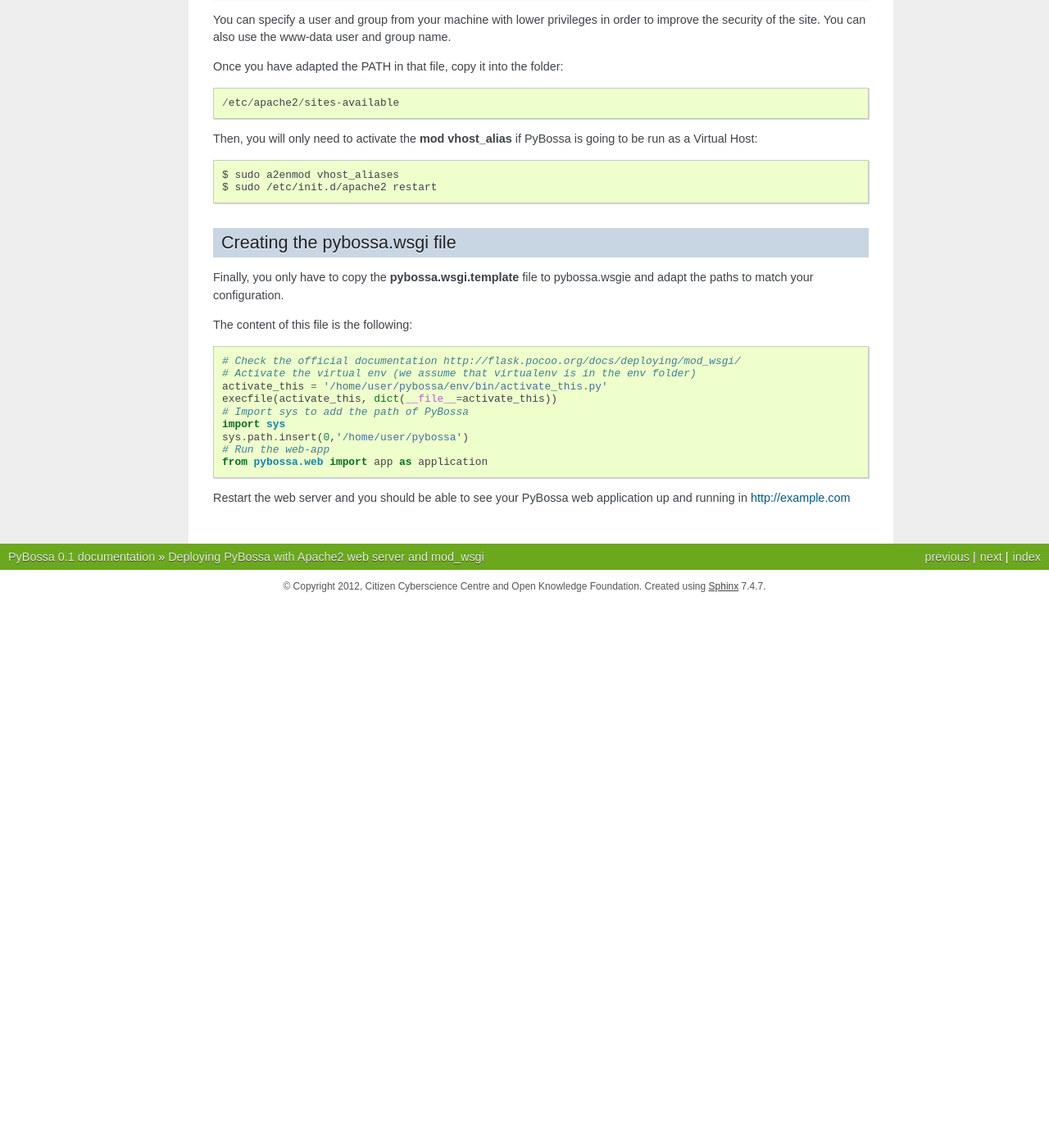
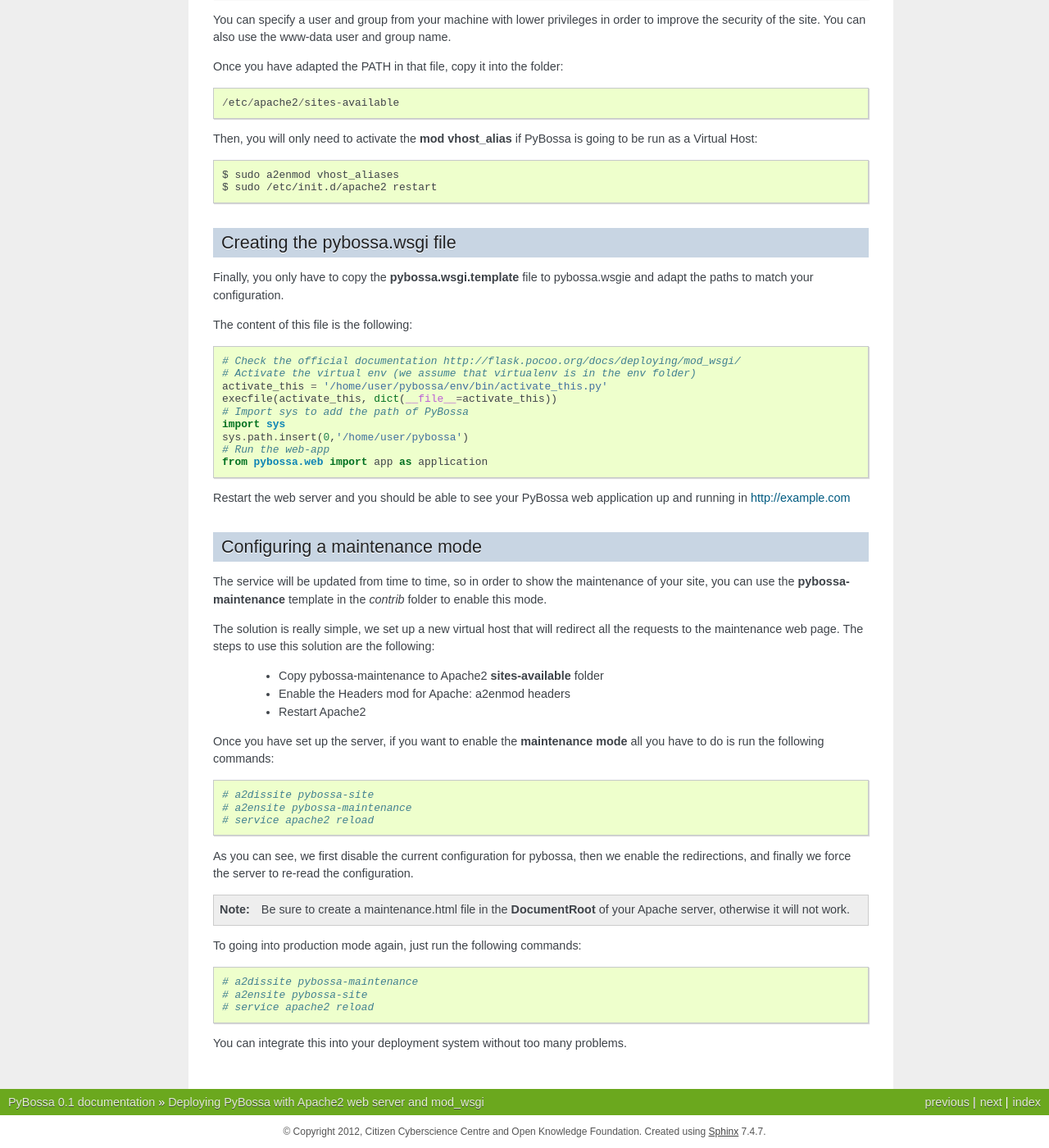
Before and after one commit to Scifabric/pybossa, a Sphinx documentation site: the page built from doc/apache2.rst, in a window 1280 px wide and 1400 px high, scrolled down 1058 px. Shown: the whole window at 82% size. Built offline with Sphinx 7.4.7, drawn with Linux system fonts in a browser that asks for light colours; before the commit the page ends 1793 px from its top, so only the background shows below that; some of the changed text lies outside the part shown.

Commit message:
Apache 2 maintenance mode added. Closes #228

```diff
--- a/doc/apache2.rst
+++ b/doc/apache2.rst
@@ -95,3 +95,41 @@
 
 Restart the web server and you should be able to see your PyBossa web
 application up and running in http://example.com
+
+Configuring a maintenance mode
+------------------------------
+
+The service will be updated from time to time, so in order to show the
+maintenance of your site, you can use the **pybossa-maintenance** template
+in the *contrib* folder to enable this mode.
+
+The solution is really simple, we set up a new virtual host that will redirect
+all the requests to the maintenance web page. The steps to use this solution
+are the following:
+
+ * Copy pybossa-maintenance to Apache2 **sites-available** folder
+ * Enable the Headers mod for Apache: a2enmod headers
+ * Restart Apache2
+
+Once you have set up the server, if you want to enable the **maintenance mode**
+all you have to do is run the following commands::
+
+  # a2dissite pybossa-site
+  # a2ensite pybossa-maintenance
+  # service apache2 reload
+
+As you can see, we first disable the current configuration for pybossa, then we
+enable the redirections, and finally we force the server to re-read the
+configuration.
+
+.. note::
+    Be sure to create a maintenance.html file in the **DocumentRoot** of your
+    Apache server, otherwise it will not work.
+
+To going into production mode again, just run the following commands::
+
+ # a2dissite pybossa-maintenance
+ # a2ensite pybossa-site
+ # service apache2 reload
+
+You can integrate this into your deployment system without too many problems.
```
Also changed, not shown: 1 other file.
